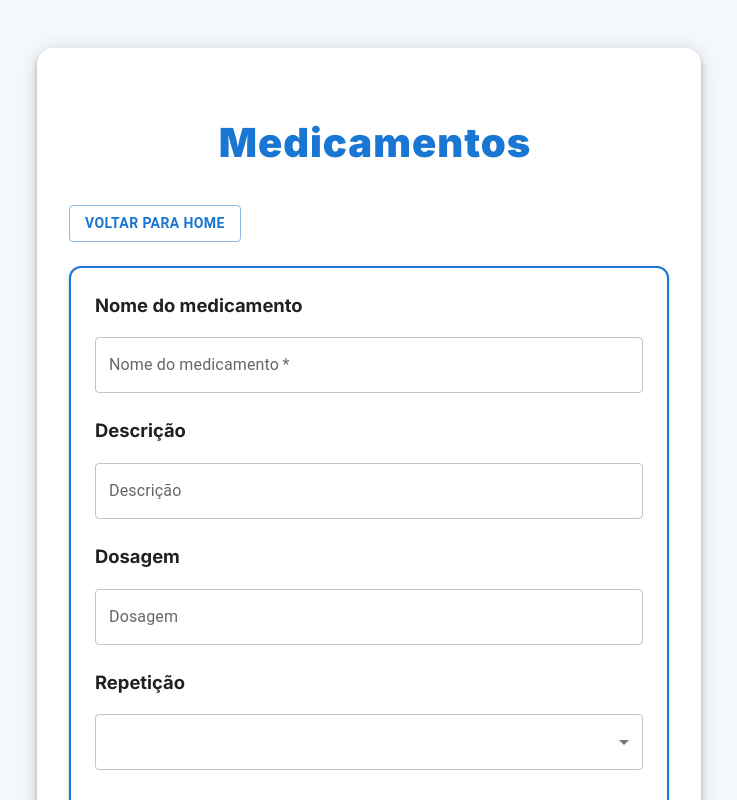
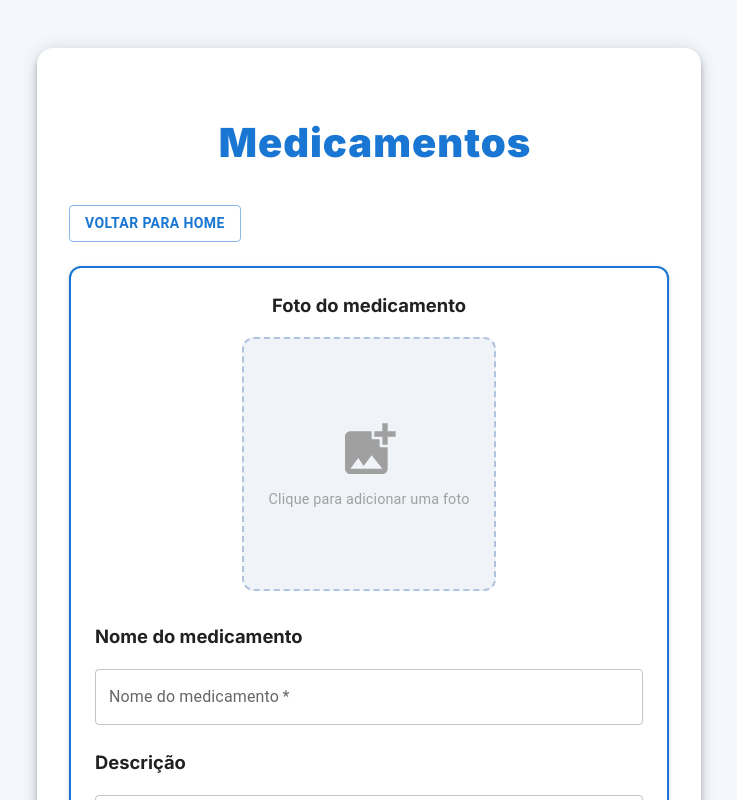
Before and after one commit to aprimeiradeads/ifcode-fe, a React (Vite) app: page /medicines in a window 1280 px wide. Shown: the top 800 px of the page, without its empty margins (271-1008 px from the left). Built offline with nearby package versions, Linux system fonts and the light colour scheme; sample sign-in values are in the browser's storage.

Commit message:
feat: implement image upload functionality with base64 conversion in Medicines screen

```diff
--- /dev/null
+++ b/src/components/ImageInput.tsx
@@ -0,0 +1,131 @@
+import React, { useState, useRef } from 'react';
+import { Box, IconButton, Typography } from '@mui/material';
+import { Close, AddPhotoAlternate } from '@mui/icons-material';
+
+interface ImageInputProps {
+  onImageSelect: (file: File | null) => void;
+  initialImage?: string;
+}
+
+const ImageInput: React.FC<ImageInputProps> = ({ onImageSelect, initialImage }) => {
+  const [image, setImage] = useState<string | null>(initialImage || null);
+  const hiddenFileInput = useRef<HTMLInputElement>(null);
+
+  const handleImageChange = (e: React.ChangeEvent<HTMLInputElement>) => {
+    if (e.target.files && e.target.files[0]) {
+      const selectedFile = e.target.files[0];
+      const reader = new FileReader();
+      reader.onload = () => {
+        setImage(reader.result as string);
+      };
+      reader.readAsDataURL(selectedFile);
+      onImageSelect(selectedFile);
+    }
+  };
+
+  const handleButtonClick = () => {
+    hiddenFileInput.current?.click();
+  };
+
+  const handleRemoveImage = () => {
+    setImage(null);
+    onImageSelect(null);
+    if (hiddenFileInput.current) {
+      hiddenFileInput.current.value = '';
+    }
+  };
+
+  return (
+    <Box
+      sx={{
+        display: 'flex',
+        justifyContent: 'center',
+        alignItems: 'center',
+        width: 250,
+        height: 250,
+        borderRadius: 3,
+        bgcolor: '#f0f4f8',
+        border: '2px dashed #b0c4de',
+        cursor: 'pointer',
+        overflow: 'hidden',
+        position: 'relative',
+        transition: 'all 0.3s ease',
+        mx: 'auto',
+        mb: 2,
+        '&:hover': {
+          borderColor: '#5a7d9a',
+          bgcolor: '#e6eef5',
+        },
+      }}
+      onClick={!image ? handleButtonClick : undefined}
+    >
+      <input
+        type="file"
+        ref={hiddenFileInput}
+        onChange={handleImageChange}
+        style={{ display: 'none' }}
+        accept="image/*"
+      />
+
+      {image ? (
+        <Box
+          sx={{
+            position: 'relative',
+            width: '100%',
+            height: '100%',
+          }}
+        >
+          <Box
+            component="img"
+            src={image}
+            alt="Preview do medicamento"
+            sx={{
+              width: '100%',
+              height: '100%',
+              objectFit: 'cover',
+              borderRadius: 2.5,
+            }}
+          />
+          <IconButton
+            onClick={handleRemoveImage}
+            sx={{
+              position: 'absolute',
+              top: 8,
+              right: 8,
+              bgcolor: 'white',
+              color: '#666',
+              width: 30,
+              height: 30,
+              '&:hover': {
+                bgcolor: '#f5f5f5',
+              },
+            }}
+            size="small"
+          >
+            <Close fontSize="small" />
+          </IconButton>
+        </Box>
+      ) : (
+        <Box
+          sx={{
+            display: 'flex',
+            flexDirection: 'column',
+            justifyContent: 'center',
+            alignItems: 'center',
+            width: '100%',
+            height: '100%',
+            color: '#a0a0a0',
+            textAlign: 'center',
+          }}
+        >
+          <AddPhotoAlternate sx={{ fontSize: '4rem', mb: 1 }} />
+          <Typography variant="body2" sx={{ fontSize: '0.9rem' }}>
+            Clique para adicionar uma foto
+          </Typography>
+        </Box>
+      )}
+    </Box>
+  );
+};
+
+export default ImageInput;
--- a/src/pages/Home.tsx
+++ b/src/pages/Home.tsx
@@ -149,8 +149,8 @@ const Home: React.FC = () => {
                 elevation={2}
               >
                 <CardContent sx={{ display: "flex", alignItems: "center", gap: 2 }}>
-                  {med.fotoUrl ? (
-                    <Avatar src={med.fotoUrl} sx={{ width: 48, height: 48 }} />
+                  {med.fotoBase64 ? (
+                    <Avatar src={med.fotoBase64} sx={{ width: 48, height: 48 }} />
                   ) : (
                     <Avatar sx={{ bgcolor: "#1976d2", width: 48, height: 48, fontWeight: 700, fontSize: 24 }}>
                       💊
--- a/src/pages/MedicineDetail.tsx
+++ b/src/pages/MedicineDetail.tsx
@@ -99,8 +99,8 @@ const MedicineDetail: React.FC = () => {
         <Card sx={{ mb: 3, boxShadow: 2, borderRadius: 3, border: '2px solid #1976d2', bgcolor: '#fff' }}>
           <CardContent>
             <Box sx={{ display: 'flex', alignItems: 'center', gap: 2, mb: 2 }}>
-              {medicine.fotoUrl ? (
-                <Avatar src={medicine.fotoUrl} sx={{ width: 48, height: 48 }} />
+              {medicine.fotoBase64 ? (
+                <Avatar src={medicine.fotoBase64} sx={{ width: 48, height: 48 }} />
               ) : (
                 <Avatar sx={{ bgcolor: '#1976d2', width: 48, height: 48, fontWeight: 700, fontSize: 24 }}>💊</Avatar>
               )}
--- a/src/pages/Medicines.tsx
+++ b/src/pages/Medicines.tsx
@@ -10,6 +10,7 @@ import Alert from "@mui/material/Alert";
 
 import { addMedicine } from "../api/medicines";
 import type { Medicine } from "../types/api";
+import ImageInput from "../components/ImageInput";
 
 const Medicines: React.FC = () => {
     const navigate = useNavigate();
@@ -25,16 +26,38 @@ const Medicines: React.FC = () => {
     const [duracaoDataFinal, setDuracaoDataFinal] = useState("");
     const [times, setTimes] = useState<string[]>([""]);
     const [editId, setEditId] = useState<string | null>(null);
+    const [imageFile, setImageFile] = useState<File | null>(null);
 
     const [alert, setAlert] = useState<{ type: "success" | "error"; message: string } | null>(null);
 
-    const handleAddOrUpdate = (e: React.FormEvent) => {
+    const convertFileToBase64 = (file: File): Promise<string> => {
+        return new Promise((resolve, reject) => {
+            const reader = new FileReader();
+            reader.readAsDataURL(file);
+            reader.onload = () => resolve(reader.result as string);
+            reader.onerror = error => reject(error);
+        });
+    };
+
+    const handleAddOrUpdate = async (e: React.FormEvent) => {
         e.preventDefault();
         if (!nome) return;
+
+        let fotoBase64: string | undefined = undefined;
+        if (imageFile) {
+            try {
+                fotoBase64 = await convertFileToBase64(imageFile);
+            } catch (error) {
+                console.error("Erro ao converter imagem para base64:", error);
+                setAlert({ type: "error", message: "Erro ao processar a imagem." });
+                return;
+            }
+        }
+
         const med: Medicine = {
             nome: nome || "",
             descricao: descricao || "",
-            fotoUrl: undefined,
+            fotoBase64: fotoBase64 || "",
             dosagem: dosagem || "",
             repeticao: repeticao || "",
             repeticaoDias: repeticao === "diario" ? Number(repeticaoDias) : undefined,
@@ -67,6 +90,7 @@ const Medicines: React.FC = () => {
         setDuracao("sempre");
         setDuracaoTempo("");
         setDuracaoDataFinal("");
+        setImageFile(null);
     };
 
     return (
@@ -140,6 +164,12 @@ const Medicines: React.FC = () => {
                     autoComplete="off"
                     aria-label="Formulário de cadastro de medicamento"
                 >
+                    <label style={{ fontWeight: "bold", marginBottom: 2, fontSize: "1.15rem", textAlign: "center", display: "block" }}>
+                        Foto do medicamento
+                    </label>
+                    <ImageInput
+                        onImageSelect={setImageFile}
+                    />
                     <label style={{ fontWeight: "bold", marginBottom: 2, fontSize: "1.15rem" }}>
                         Nome do medicamento
                     </label>
--- a/src/types/api.ts
+++ b/src/types/api.ts
@@ -11,7 +11,7 @@ export interface Medicine {
 	id?: string;
 	nome: string;
 	descricao: string;
-	fotoUrl?: string;
+	fotoBase64?: string;
 	usuario?: Usuario;
 	dosagem: string;
 	repeticao: string;
```
